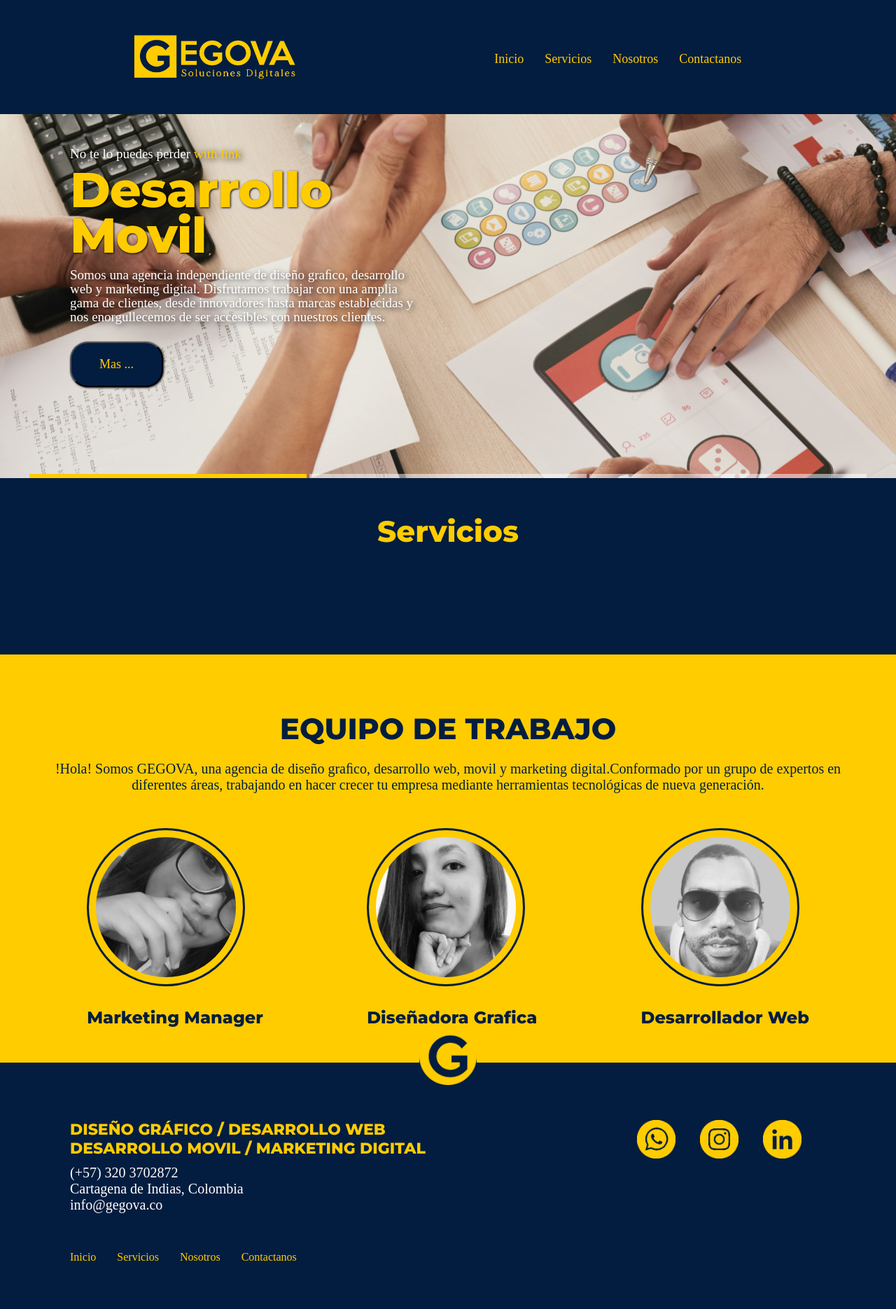
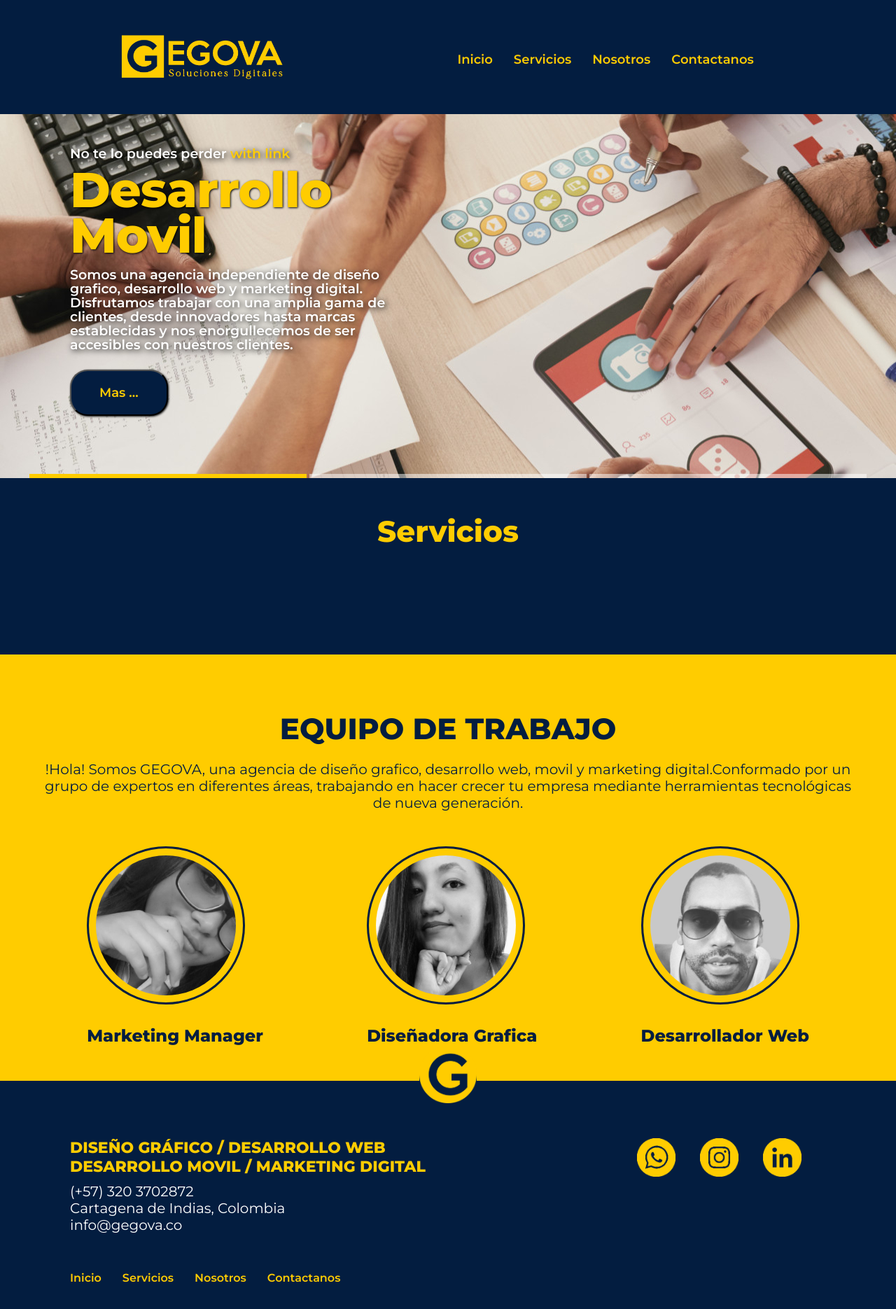
Before and after one commit to sadonfa/gegovaco, a Django app: page / in a window 1280 px wide. Shown: the whole page at 70% size. Before the commit the page ends 1801 px from the top, so only its background shows below. Run offline with Django 4.2, Linux system fonts and the light colour scheme; data that the repository does not hold is empty.

Commit message:
Preparacion para Servidor

```diff
--- a/mainapp/static/css/style.css
+++ b/mainapp/static/css/style.css
@@ -1,3 +1,40 @@
+/* INCLUIR FUENTES */
+
+@font-face {
+    font-family: 'Montserrat';
+    src: url('../fonts/Montserrat-Regular.ttf') format('truetype');
+    font-style: normal;
+    font-weight: normal;
+}
+
+@font-face {
+    font-family: 'Montserrat SemiBold';
+    src: url('../fonts/Montserrat-SemiBold.ttf') format('truetype');
+    font-style: normal;
+    font-weight: normal;
+}
+
+@font-face {
+    font-family: 'Montserrat ExtraBold';
+    src: url('../fonts/Montserrat-ExtraBold.ttf') format('truetype');
+    font-style: normal;
+    font-weight: normal;
+}
+
+@font-face {
+    font-family: 'Montserrat Light';
+    src: url('../fonts/Montserrat-Light.ttf') format('truetype');
+    font-style: normal;
+    font-weight: normal;
+}
+
+@font-face {
+    font-family: 'Montserrat ExtraLight';
+    src: url('../fonts/Montserrat-ExtraLight.ttf') format('truetype');
+    font-style: normal;
+    font-weight: normal;
+}
+
 *{
     margin: 0px;
     padding: 0px;
@@ -44,11 +81,12 @@ nav > ul{
 nav > ul > li{
     margin-right: 30px;
     list-style: none;
-    transition: all 200ms;
+    transition: all 300ms;
 }
 
 nav > ul > li:hover{
     border-bottom: 2px solid #ffcc00;
+    transform: scale(1.1, 1.1);
 
 }
 
```
Also changed, not shown: gegova/settings.py (+20 -8 lines), contact/__init__.py (deleted), contact/migrations/__init__.py (deleted), mainapp/static/fonts/Montserrat-ExtraBold.ttf, mainapp/static/fonts/Montserrat-ExtraLight.ttf (added), mainapp/static/fonts/Montserrat-Light.ttf (added), mainapp/static/fonts/Montserrat-Regular.ttf (added), mainapp/static/fonts/Montserrat-SemiBold.ttf (added), 2 other files.
